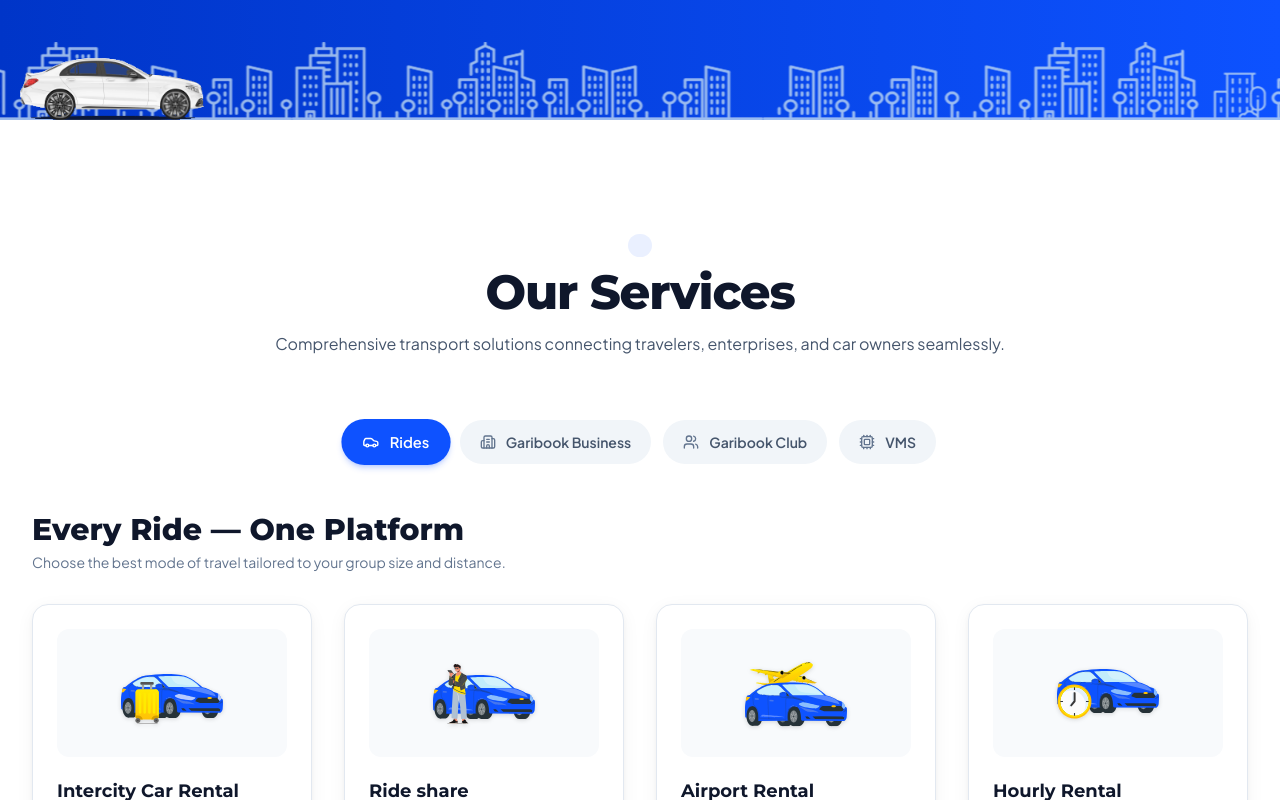
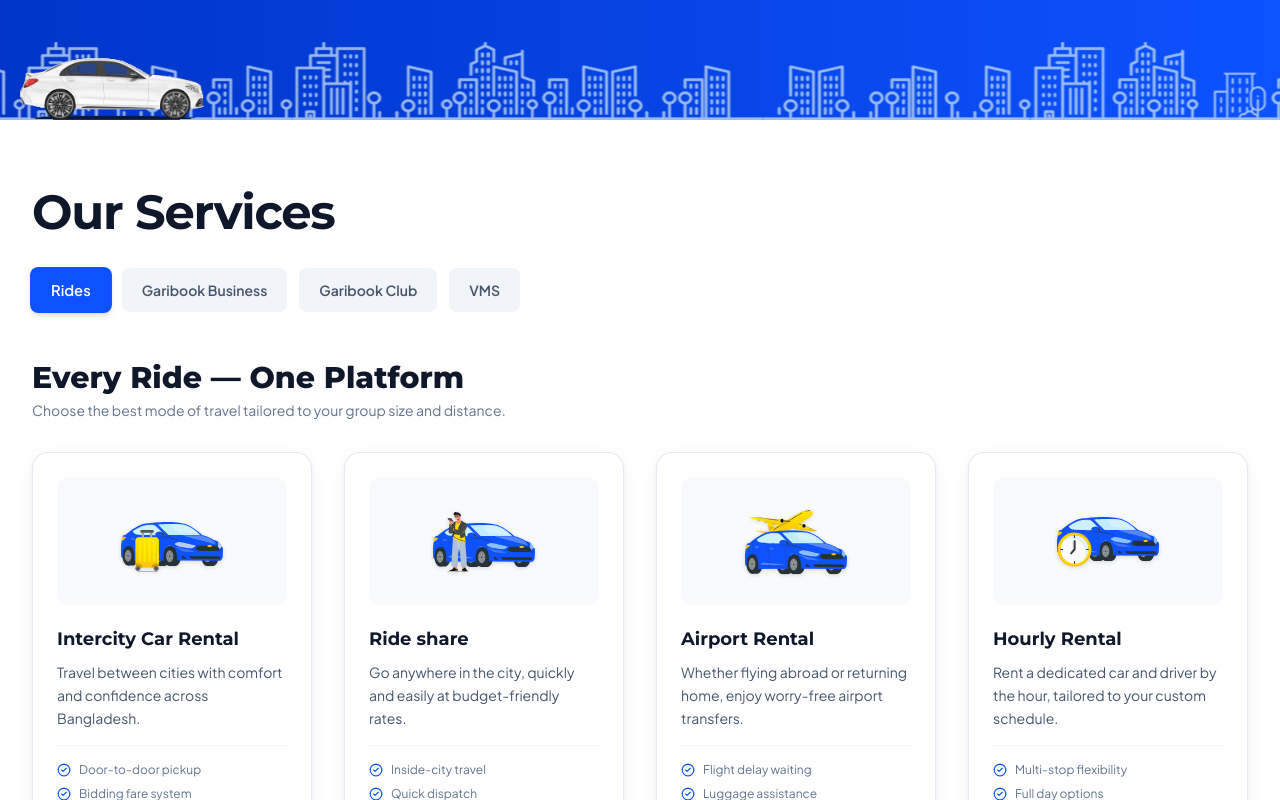
Before and after one commit to IamPial/garibook-app, a React (Vite) app: page / in a window 1280 px wide. Shown: the part 1060-1860 px from the top of the page. Built offline with nearby package versions, Linux system fonts and the light colour scheme.

Commit message:
create active btn design

```diff
--- a/src/components/ServicesSection.jsx
+++ b/src/components/ServicesSection.jsx
@@ -73,23 +73,15 @@
   }, [activeTab]);
 
   return (
-    <section id="services" ref={sectionRef} className="py-20 sm:py-28 bg-white relative">
-      <div className="max-w-7xl mx-auto px-4 sm:px-6 lg:px-8">
+    <section id="services" ref={sectionRef} className="py-10 sm:py-14 bg-white relative">
+      <div className="max-w-7xl px-4 sm:px-6 lg:px-8">
         {/* Section Header */}
-        <div className="text-center max-w-3xl mx-auto mb-12 sm:mb-16">
-          <span className="text-xs font-bold text-gb-primary uppercase tracking-widest bg-gb-primary-subtle px-3 py-1 rounded-full">
-            {copy.badge}
-          </span>
-          <h2 className="mt-3 text-3xl sm:text-4xl lg:text-5xl font-extrabold text-slate-900 tracking-tight">
+        <h2 className="mt-3 text-3xl sm:text-4xl lg:text-5xl font-bold text-slate-900 tracking-tight mb-8">
             {copy.title}
           </h2>
-          <p className="mt-4 text-slate-600 text-sm sm:text-base">
-            {copy.description}
-          </p>
-        </div>
 
         {/* Tab Buttons */}
-        <div className="flex flex-wrap justify-center gap-2 sm:gap-3 mb-12">
+        <div className="flex flex-wrap  gap-2 sm:gap-3 mb-12">
           {tabs.map((tab) => {
             const Icon = tab.icon;
             const isActive = activeTab === tab.id;
@@ -98,13 +90,13 @@
                 key={tab.id}
                 type="button"
                 onClick={() => setActiveTab(tab.id)}
-                className={`flex items-center gap-2.5 px-5 py-3 rounded-full text-sm font-semibold transition-all duration-200 ${
+                className={`flex items-center gap-2.5 px-5 py-3 rounded-lg text-sm font-semibold transition-all duration-200 ${
                   isActive
-                    ? 'bg-gb-primary text-white shadow-md shadow-gb-primary/20 scale-105'
+                    ? 'bg-gb-primary text-white shadow-md  scale-105'
                     : 'bg-slate-100 text-slate-600 hover:bg-slate-200/80 hover:text-slate-900'
                 }`}
               >
-                <Icon className={`w-4 h-4 ${isActive ? 'text-white' : 'text-slate-500'}`} />
+
                 <span>{tab.label}</span>
               </button>
             );
```
